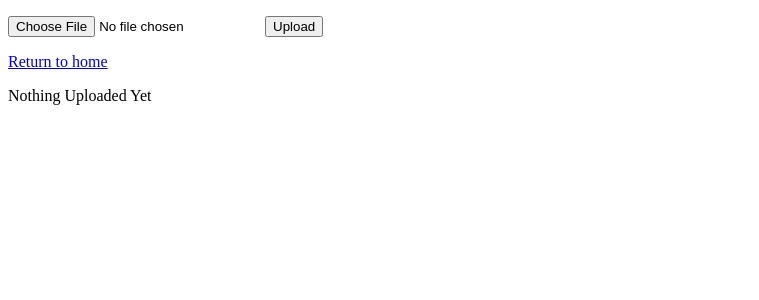
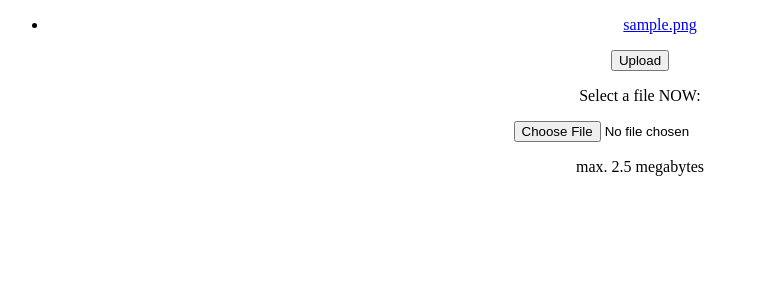
Before and after one commit to arkhan19/Task, a Django app: page /upload/ in a window 1280 px wide. Shown: the top 300 px of the page, without its empty margins (0-759 px from the left). Run offline with Django 3.2, Linux system fonts and the light colour scheme; tables that the repository leaves empty hold one stand-in row (values such as "Sample post").

Commit message:
Display File

```diff
--- a/Task/urls.py
+++ b/Task/urls.py
@@ -27,7 +27,7 @@ urlpatterns = [
 
     # Viewer
     path('upload/', views.upload, name='upload'),
-    path('viewer/', views.viewer, name='viewer'),
+    # path('viewer/', views.viewer, name='view'),
 ]
 
 if settings.DEBUG:
--- a/templates/home.html
+++ b/templates/home.html
@@ -1,6 +1,7 @@
 {% extends 'base.html' %}
 {% block content %}
         <body>
-            Upload
+        <div style="text-align: center;"><a href="{% url 'upload' %}">Upload Now</a> </div>
+
         </body>
 {% endblock %}
--- a/templates/upload.html
+++ b/templates/upload.html
@@ -1,25 +1,34 @@
-{% extends 'base.html' %}
-    {% load static %}
-        {% block content %}
-            <form method="post" enctype="multipart/form-data">{% csrf_token %}
-                <p>{{ form.non_field_errors }}</p>
-                    <input type="file" name="myfile">
-                    <button type="submit">Upload</button>
-            {% if uploaded_file_url %}
-                <p>File uploaded at: <a href="{{ uploaded_file_url }}">{{ uploaded_file_url }}</a></p>
-            {% endif %}
-            </form>
+<!DOCTYPE html>
+<html>
+    <head>
+        <meta charset="utf-8">
+        <title>Upload</title>
+    </head>
+    <body>
+    <div style="text-align: center;">
+    <!-- List of uploaded documents -->
+    {% if files %}
+        <ul>
+        {% for file in files %}
+            <li><a href="{{ file.file.url }}">{{ file.file.name }}</a></li>
+        {% endfor %}
+        </ul>
+    {% else %}
+        <p>No documents.</p>
+    {% endif %}
 
-            <p><a href="{% url 'home' %}">Return to home</a></p>
+        <!-- Upload form. Note enctype attribute! -->
+        <form action="{% url 'upload' %}" method="POST" enctype="multipart/form-data">{% csrf_token %}
+            <p><input type="submit" value="Upload" /></p>
+            <p>{{ form.non_field_errors }}</p>
+            <p>{{ form.file.label_tag }} </p>
+            <p>
+                {{ form.file.errors }}
+                {{ form.file }}
+            </p>
 
-            <!-- List of Files Uploaded if any -->
-            {% if files %}
-                <ul>
-                    {% for file in files %}
-                        <li><a href = "{{ file.url }}">{{ file.name }}</a></li>
-                    {% endfor %}
-                </ul>
-            {% else %}
-                <p>Nothing Uploaded Yet</p>
-            {% endif %}
-        {% endblock %}
+            <p>{{ form.file.help_text }}</p>
+        </form>
+    </div>
+    </body>
+</html>
--- a/viewer/forms.py
+++ b/viewer/forms.py
@@ -1,6 +1,9 @@
 from django import forms
+from .models import File
 
 
-class UploadFileForm(forms.Form):
-    title = forms.CharField(max_length=50)
-    file = forms.FileField()
+class FileForm(forms.Form):
+    file = forms.FileField(
+        label='Select a file NOW',
+        help_text='max. 2.5 megabytes'
+    )
--- a/viewer/views.py
+++ b/viewer/views.py
@@ -1,6 +1,11 @@
-from django.shortcuts import render
+import csv
+
+from django.shortcuts import render, reverse, render_to_response
 from django.http import HttpResponseRedirect
-from .forms import UploadFileForm
+from django.contrib import messages
+from django.template import RequestContext
+# from django.views import View
+from .forms import FileForm  # used by upload function
 import pandas
 from .models import File
 # Create your views here.
@@ -12,27 +17,25 @@ def home(request):
 
 def upload(request):  # FileUpload
     if request.method == 'POST':
-        form = UploadFileForm(request.POST, request.FILES)
+        form = FileForm(request.POST, request.FILES)
         if form.is_valid():
-            viewer(request.FILES['file'])
-            return HttpResponseRedirect('home') # Take it to Viewer
+            # newfile = File(file=request.FILES['file'])
+            # newfile.save()
+            file = request.FILES['file']
+            messages.success(request, "File Upload DONE")
+
+            decoded_file = file.read().decode('utf-8').splitlines()
+            reader = csv.DictReader(decoded_file)
+            for row in reader:
+                print(row)
+
+            # Redirect to the document list after POST
+            return HttpResponseRedirect(reverse('views.home'))
     else:
-        form = UploadFileForm()
-    file = File.objects.all()
-    return render(request, 'upload.html', {'file': file, 'form': form})
+        form = FileForm()  # A empty, unbound form
 
+            # Load documents for the list page
+        files = File.objects.all()
 
-def reader(request):  # Reads the Uploaded CSV
-    table = pandas.read_csv('file.csv')
-
-
-def viewer(request):  # Renders the Uploaded CSV
-    pass
-
-
-def opcreator(request):  # Picks column names from table for options
-    pass
-
-
-def sorting(request):  # Sorting the table
-    pass
+        # Render list page with the documents and the form
+        return render_to_response('upload.html', {'files':files, 'form':form})
```
Also changed, not shown: Task/settings.py (+6 -1 lines), templates/viewer.html (deleted, +0 -13 lines).
